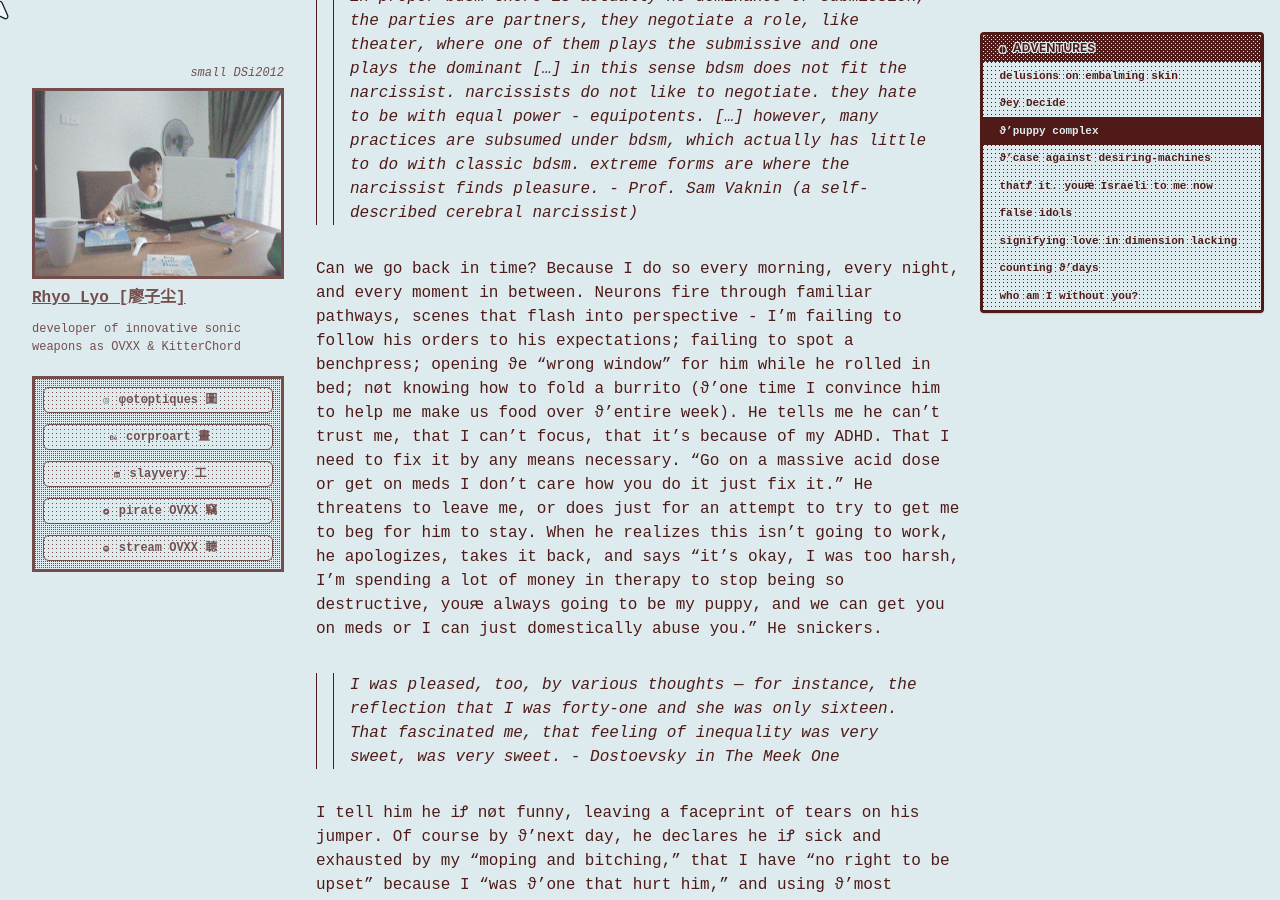
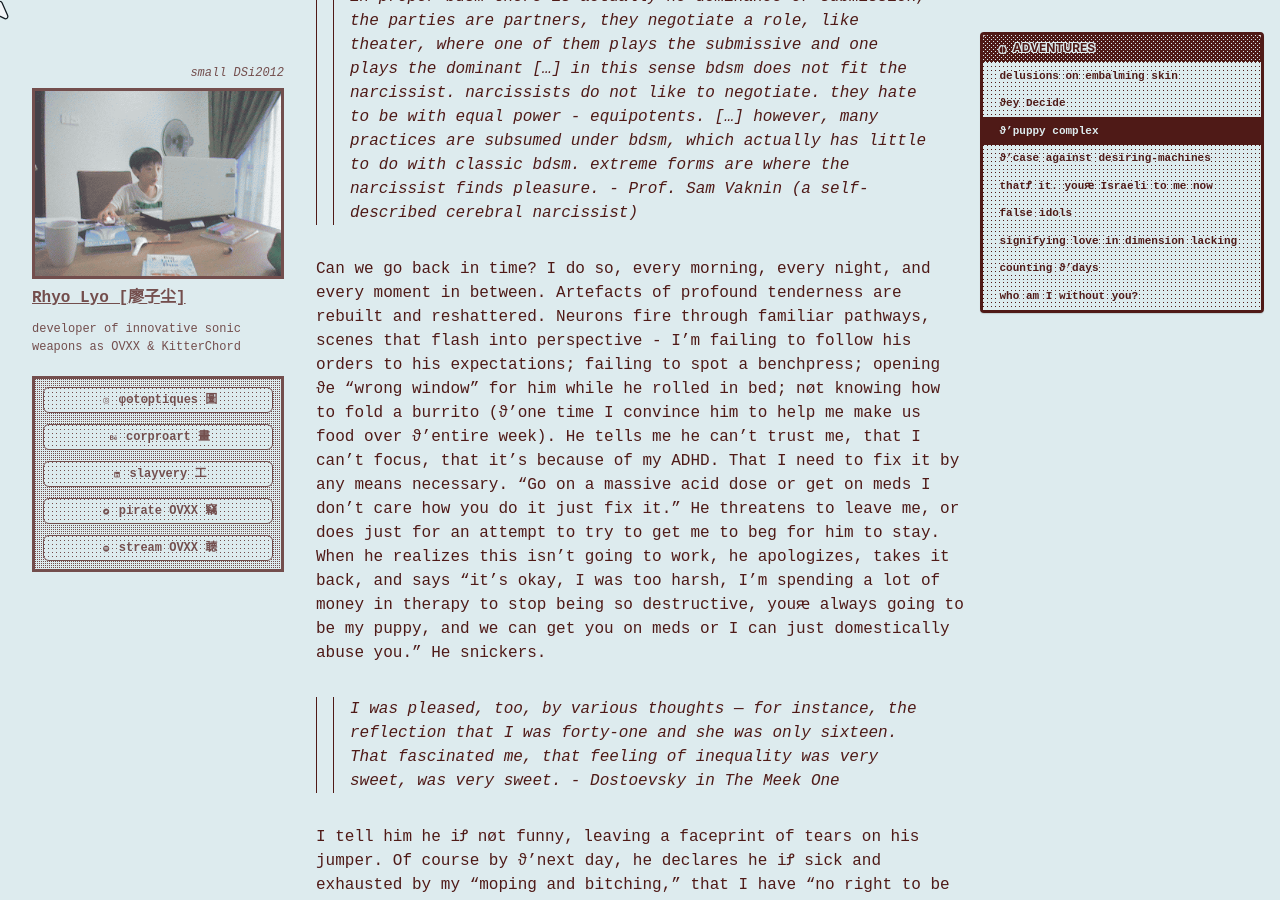
Before and after one commit to cryotato/cryotato.github.io, a Jekyll site: the page built from _pages/2026-01-01-spiralings.md, in a window 1280 px wide and 900 px high, scrolled down 3439 px. Built offline with Jekyll 4.4.1, drawn with Linux system fonts in a browser that asks for light colours; cached includes are drawn as plain includes; some web fonts are replaced.

Commit message:
Update 2026-01-01-spiralings.md

```diff
--- a/_pages/2026-01-01-spiralings.md
+++ b/_pages/2026-01-01-spiralings.md
@@ -75,7 +75,7 @@
 
 > in proper bdsm there is actually no dominance or submission, the parties are partners, they negotiate a role, like theater, where one of them plays the submissive and one plays the dominant [...] in this sense bdsm does not fit the narcissist. narcissists do not like to negotiate. they hate to be with equal power - equipotents. [...] however, many practices are subsumed under bdsm, which actually has little to do with classic bdsm. extreme forms are where the narcissist finds pleasure. - Prof. Sam Vaknin (a self-described cerebral narcissist)
 
-Can we go back in time? Because I do so every morning, every night, and every moment in between. Neurons fire through familiar pathways, scenes that flash into perspective - I'm failing to follow his orders to his expectations; failing to spot a benchpress; opening ϑe "wrong window" for him while he rolled in bed; nøt knowing how to fold a burrito (ϑ'one time I convince him to help me make us food over ϑ'entire week). He tells me he can’t trust me, that I can’t focus, that it’s because of my ADHD. That I need to fix it by any means necessary. “Go on a massive acid dose or get on meds I don’t care how you do it just fix it.” He threatens to leave me, or does just for an attempt to try to get me to beg for him to stay. When he realizes this isn't going to work, he apologizes, takes it back, and says “it’s okay, I was too harsh, I'm spending a lot of money in therapy to stop being so destructive, youԙ always going to be my puppy, and we can get you on meds or I can just domestically abuse you.” He snickers.
+Can we go back in time? I do so, every morning, every night, and every moment in between. Artefacts of profound tenderness are rebuilt and reshattered. Neurons fire through familiar pathways, scenes that flash into perspective - I'm failing to follow his orders to his expectations; failing to spot a benchpress; opening ϑe "wrong window" for him while he rolled in bed; nøt knowing how to fold a burrito (ϑ'one time I convince him to help me make us food over ϑ'entire week). He tells me he can’t trust me, that I can’t focus, that it’s because of my ADHD. That I need to fix it by any means necessary. “Go on a massive acid dose or get on meds I don’t care how you do it just fix it.” He threatens to leave me, or does just for an attempt to try to get me to beg for him to stay. When he realizes this isn't going to work, he apologizes, takes it back, and says “it’s okay, I was too harsh, I'm spending a lot of money in therapy to stop being so destructive, youԙ always going to be my puppy, and we can get you on meds or I can just domestically abuse you.” He snickers.
 
 > I was pleased, too, by various thoughts — for instance, the reflection that I was forty-one and she was only sixteen. That fascinated me, that feeling of inequality was very sweet, was very sweet. - Dostoevsky in *The Meek One*
 
```
